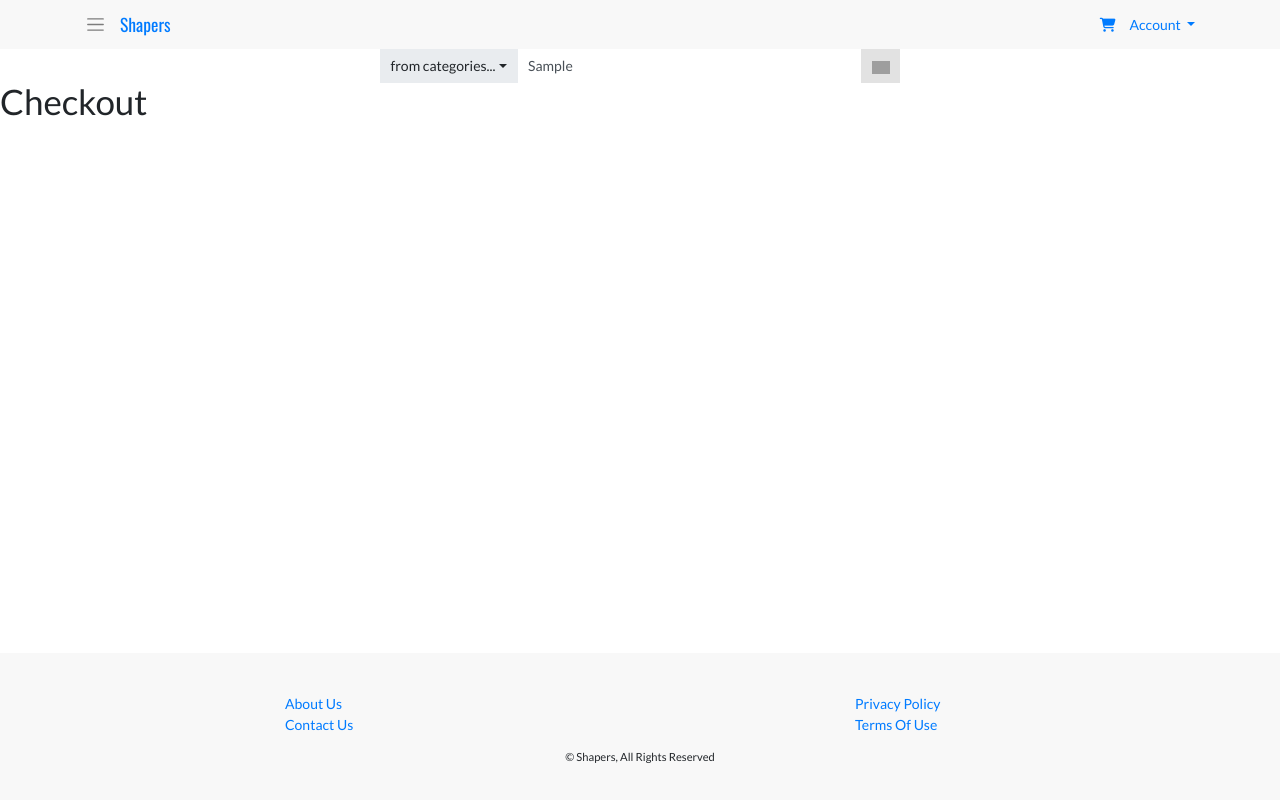
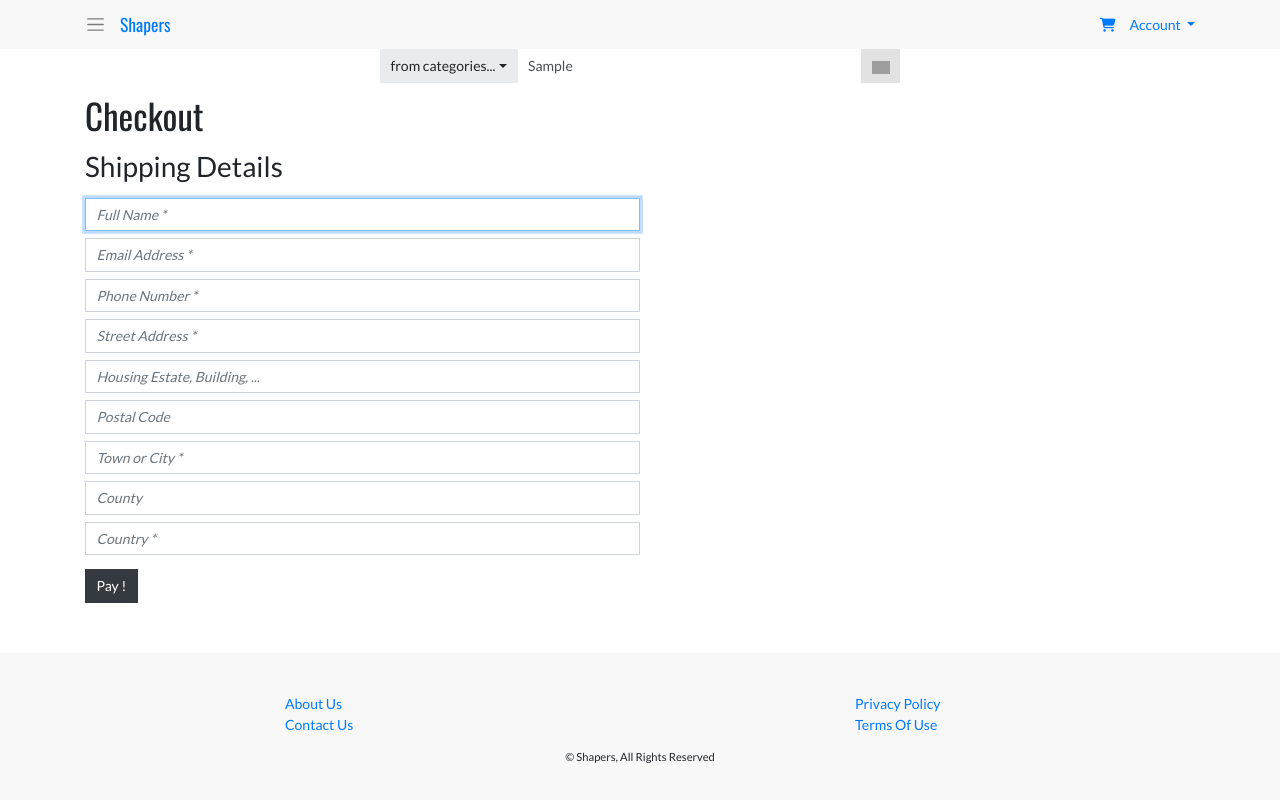
Before and after one commit to ekairos/shapers, a Django app: template checkout/templates/checkout/checkout.html in a window 1280 px wide. Run offline with Django 3.2, Linux system fonts and the light colour scheme; tables that the repository leaves empty hold one stand-in row (values such as "Sample post"); the template is opened without the code that fills it: values that come from a table or form of the project are taken from there, most other values are stand-ins (such as "Sample title", 1, 10 or a date in 2020); some libraries are stand-ins or nearby versions; grey boxes are pictures that could not be loaded.

Commit message:
Added Checkout form, updated views and template

```diff
--- a/cart/templates/cart/cart.html
+++ b/cart/templates/cart/cart.html
@@ -106,7 +106,7 @@
             <a class="text-white" href="{% url 'store' %}">Keep Shopping</a>
           </button>
           <button class="btn btn-dark rounded-0">
-            <a class="text-white" href="#">To Checkout</a>
+            <a class="text-white" href="{% url 'checkout' %}">To Checkout</a>
           </button>
         </div>
       </div>
--- /dev/null
+++ b/checkout/forms.py
@@ -0,0 +1,44 @@
+from django import forms
+from .models import Order
+
+
+class OrderForm(forms.ModelForm):
+    """Custom Form for the Order model"""
+
+    class Meta:
+        model = Order
+        fields = ['full_name', 'email', 'phone_number', 'street_address1',
+                  'street_address2', 'postcode', 'town_or_city',
+                  'county', 'country']
+
+    def __init__(self, *args, **kwargs):
+        """
+        Settings to init the form with, form field classes, placeholders, etc.
+        """
+        super().__init__(*args, **kwargs)
+
+        placeholders = {
+            'full_name': 'Full Name',
+            'email': 'Email Address',
+            'phone_number': 'Phone Number',
+            'street_address1': 'Street Address',
+            'street_address2': 'Housing Estate, Building, ...',
+            'town_or_city': 'Town or City',
+            'postcode': 'Postal Code',
+            'county': 'County',
+            'country': 'Country',
+        }
+
+        self.fields['full_name'].widget.attrs['autofocus'] = True
+
+        for field in self.fields:
+            if self.fields[field].required:
+                placeholder = f'{placeholders[field]} *'
+            else:
+                placeholder = placeholders[field]
+            self.fields[field].widget.attrs['placeholder'] = placeholder
+
+            self.fields[field].widget.attrs['class'] = 'form-control ' \
+                                                       'col-12 col-md-6 ' \
+                                                       'rounded-0'
+            self.fields[field].label = False
--- a/checkout/templates/checkout/checkout.html
+++ b/checkout/templates/checkout/checkout.html
@@ -3,5 +3,39 @@
 {% block page_title %} - Checkout{% endblock %}
 
 {% block content %}
-  <h1>Checkout</h1>
+  <header class="container mt-3">
+    <h1 class="title">Checkout</h1>
+  </header>
+
+  <main class="container mb-3">
+
+    <section class="py-2">
+      <h2>Shipping Details</h2>
+
+      <form method="POST" action="{% url 'checkout' %}">
+        {% csrf_token %}
+
+        {% if order_form.has_error %}
+          {% for error in order_form.errors %}
+            <p class="form-field-error">{{ error }}</p>
+          {% endfor %}
+        {% endif %}
+
+        {% for field in order_form %}
+          <div class="input-group pt-2">
+            {{ field }}
+          </div>
+          {% if field.errors %}
+            <p class="form-field-error">{{ field.errors.as_text }}</p>
+          {% endif %}
+        {% endfor %}
+
+        <div class="my-3">
+          <button class="btn btn-dark rounded-0 mx-auto mx-md-0" type="submit">Pay !</button>
+        </div>
+      </form>
+
+    </section>
+  </main>
+
 {% endblock %}
```
Also changed, not shown: checkout/views.py (+61 -2 lines).
